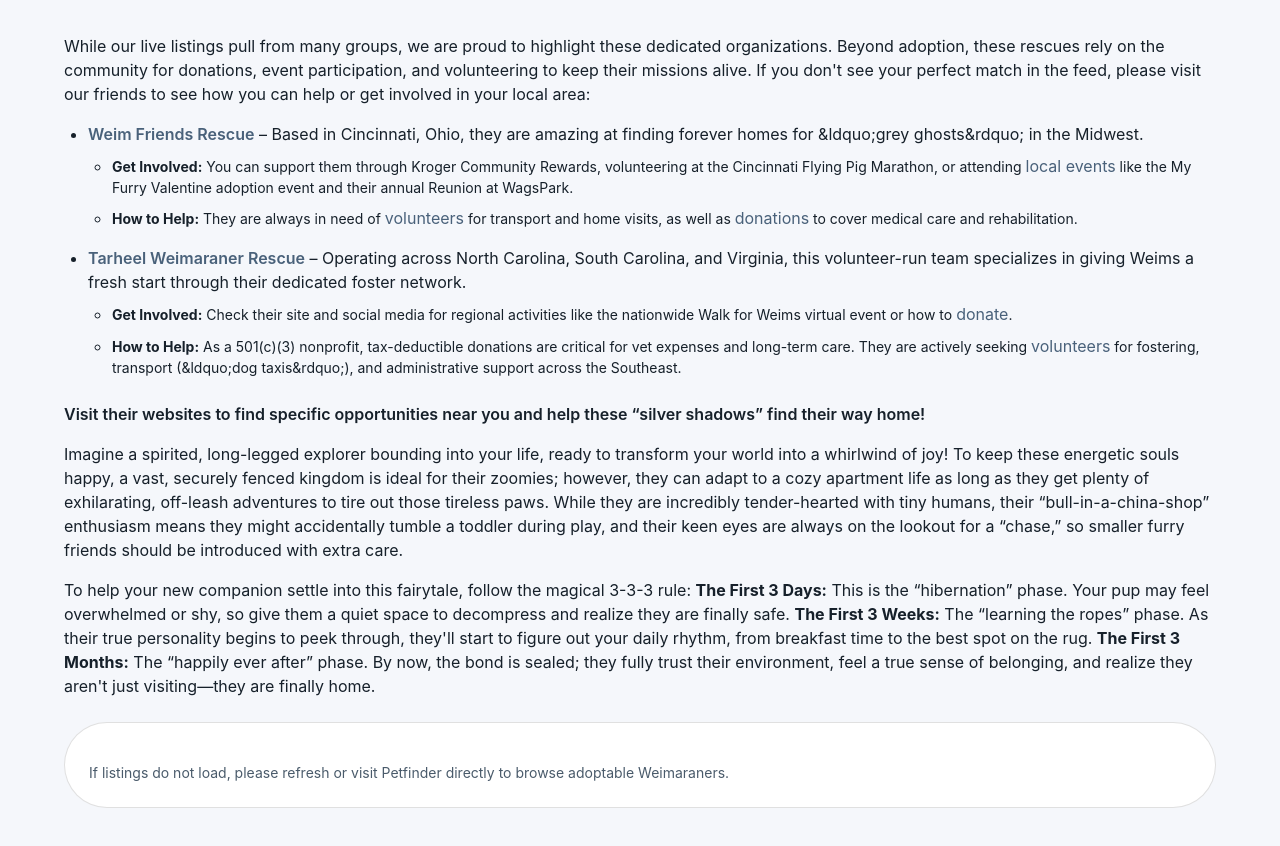
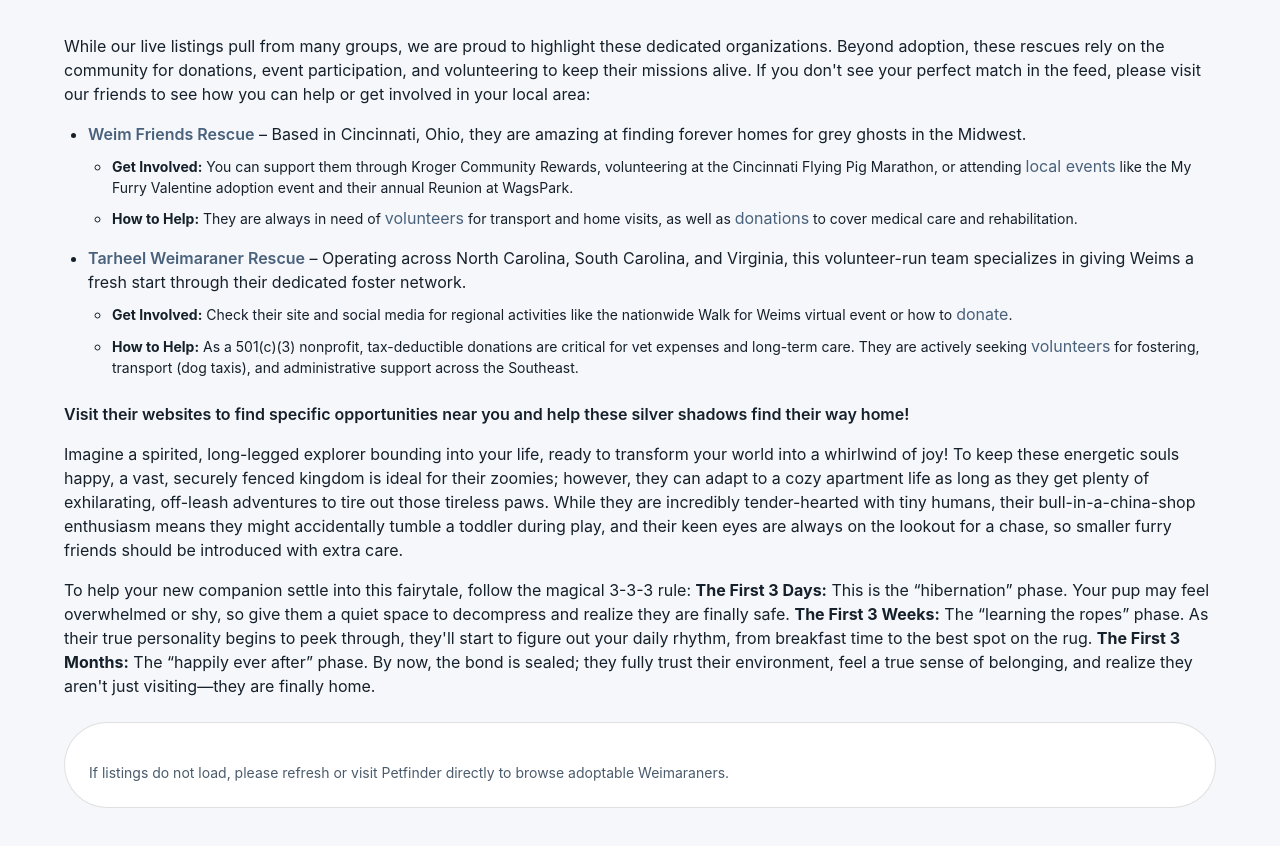
Before and after one commit to evilbeliver/weimwisdom, a Next.js app: page /adoption in a window 1280 px wide. Shown: the part 1180-2026 px from the top of the page. Built offline with nearby package versions, Linux system fonts and the light colour scheme.

Commit message:
updated adoption page

```diff
--- a/src/pages/adoption.tsx
+++ b/src/pages/adoption.tsx
@@ -39,7 +39,7 @@
               <Typography component="a" href="https://weimfriends.com/" target="_blank" rel="noopener noreferrer" sx={{ color: 'primary.main', textDecoration: 'none', fontWeight: 600, '&:hover': { textDecoration: 'underline' } }}>
                 Weim Friends Rescue
               </Typography>
-              {' – Based in Cincinnati, Ohio, they are amazing at finding forever homes for &ldquo;grey ghosts&rdquo; in the Midwest.'}
+              {' – Based in Cincinnati, Ohio, they are amazing at finding forever homes for grey ghosts in the Midwest.'}
             </Typography>
             <Box component="ul" sx={{ pl: 3, mt: 1 }}>
               <Box component="li" sx={{ mb: 1 }}>
@@ -90,7 +90,7 @@
                   <Typography component="a" href="https://www.tarheelweimrescue.org/volunteer" target="_blank" rel="noopener noreferrer" sx={{ color: 'primary.main', textDecoration: 'none', '&:hover': { textDecoration: 'underline' } }}>
                     volunteers
                   </Typography>
-                  {' for fostering, transport (&ldquo;dog taxis&rdquo;), and administrative support across the Southeast.'}
+                  {' for fostering, transport (dog taxis), and administrative support across the Southeast.'}
                 </Typography>
               </Box>
             </Box>
@@ -98,11 +98,11 @@
         </Box>
 
         <Typography component="p" variant="body1" color="text.primary" sx={{ mb: 2, fontWeight: 600 }}>
-          Visit their websites to find specific opportunities near you and help these &ldquo;silver shadows&rdquo; find their way home!
+          Visit their websites to find specific opportunities near you and help these silver shadows find their way home!
         </Typography>
 
         <Typography component="p" variant="body1" color="text.primary" sx={{ mb: 2 }}>
-          Imagine a spirited, long-legged explorer bounding into your life, ready to transform your world into a whirlwind of joy! To keep these energetic souls happy, a vast, securely fenced kingdom is ideal for their zoomies; however, they can adapt to a cozy apartment life as long as they get plenty of exhilarating, off-leash adventures to tire out those tireless paws. While they are incredibly tender-hearted with tiny humans, their &ldquo;bull-in-a-china-shop&rdquo; enthusiasm means they might accidentally tumble a toddler during play, and their keen eyes are always on the lookout for a &ldquo;chase,&rdquo; so smaller furry friends should be introduced with extra care.
+          Imagine a spirited, long-legged explorer bounding into your life, ready to transform your world into a whirlwind of joy! To keep these energetic souls happy, a vast, securely fenced kingdom is ideal for their zoomies; however, they can adapt to a cozy apartment life as long as they get plenty of exhilarating, off-leash adventures to tire out those tireless paws. While they are incredibly tender-hearted with tiny humans, their bull-in-a-china-shop enthusiasm means they might accidentally tumble a toddler during play, and their keen eyes are always on the lookout for a chase, so smaller furry friends should be introduced with extra care.
         </Typography>
 
         <Typography component="p" variant="body1" color="text.primary" sx={{ mb: 3 }}>
```
